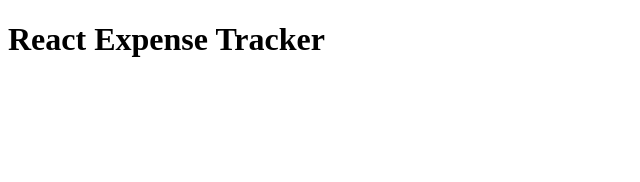
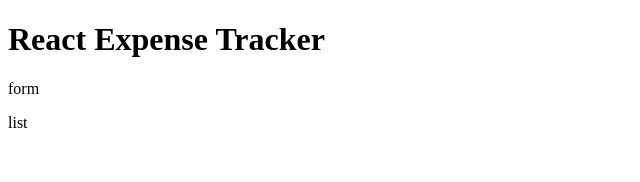
Before and after one commit to andrewteece/react-expense-tracker, a React (Vite) app: page / in a window 1280 px wide. Shown: the top 182 px of the page, without its empty margins (0-640 px from the left). Built offline with nearby package versions, Linux system fonts and the light colour scheme.

Commit message:
update App with components

```diff
--- a/src/App.tsx
+++ b/src/App.tsx
@@ -1,5 +1,14 @@
+import ExpenseForm from './components/ExpenseForm';
+import ExpenseList from './components/ExpenseList';
+
 function App() {
-  return <h1>React Expense Tracker</h1>;
+  return (
+    <div>
+      <h1>React Expense Tracker</h1>
+      <ExpenseForm />
+      <ExpenseList />
+    </div>
+  );
 }
 
 export default App;
```
